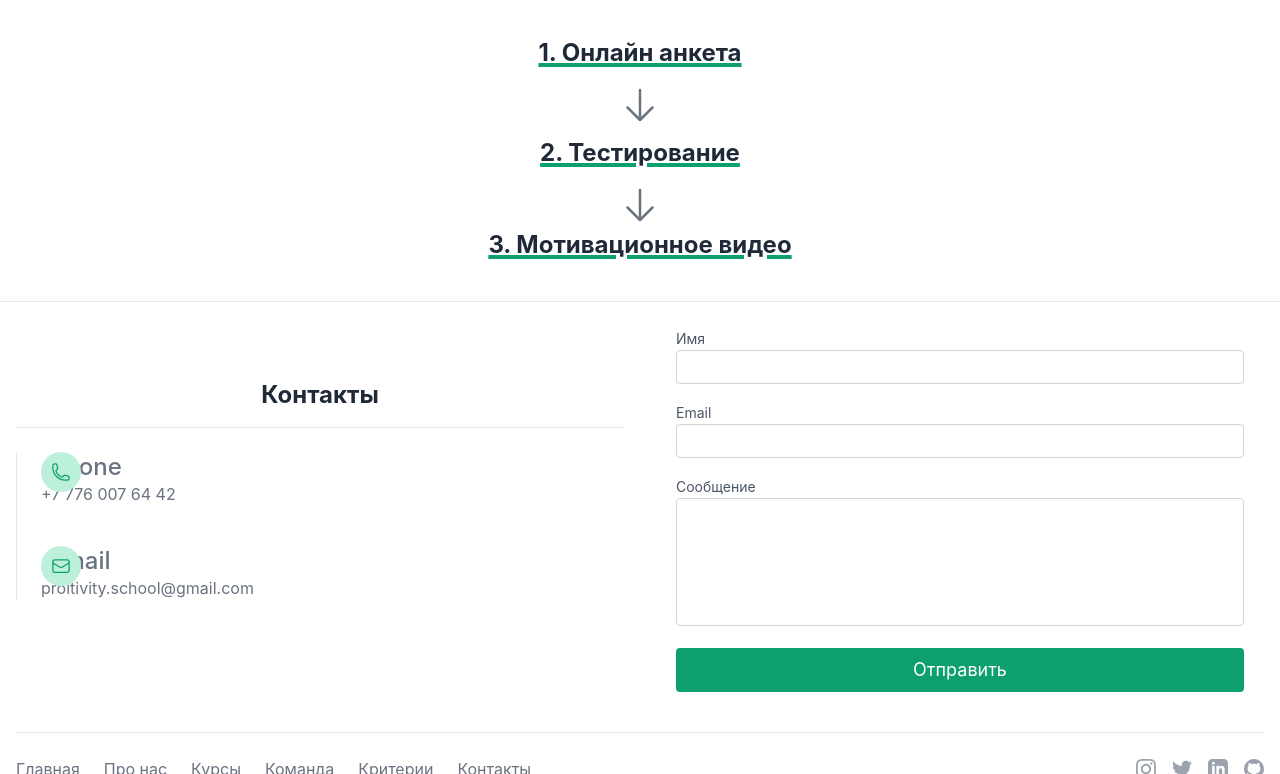
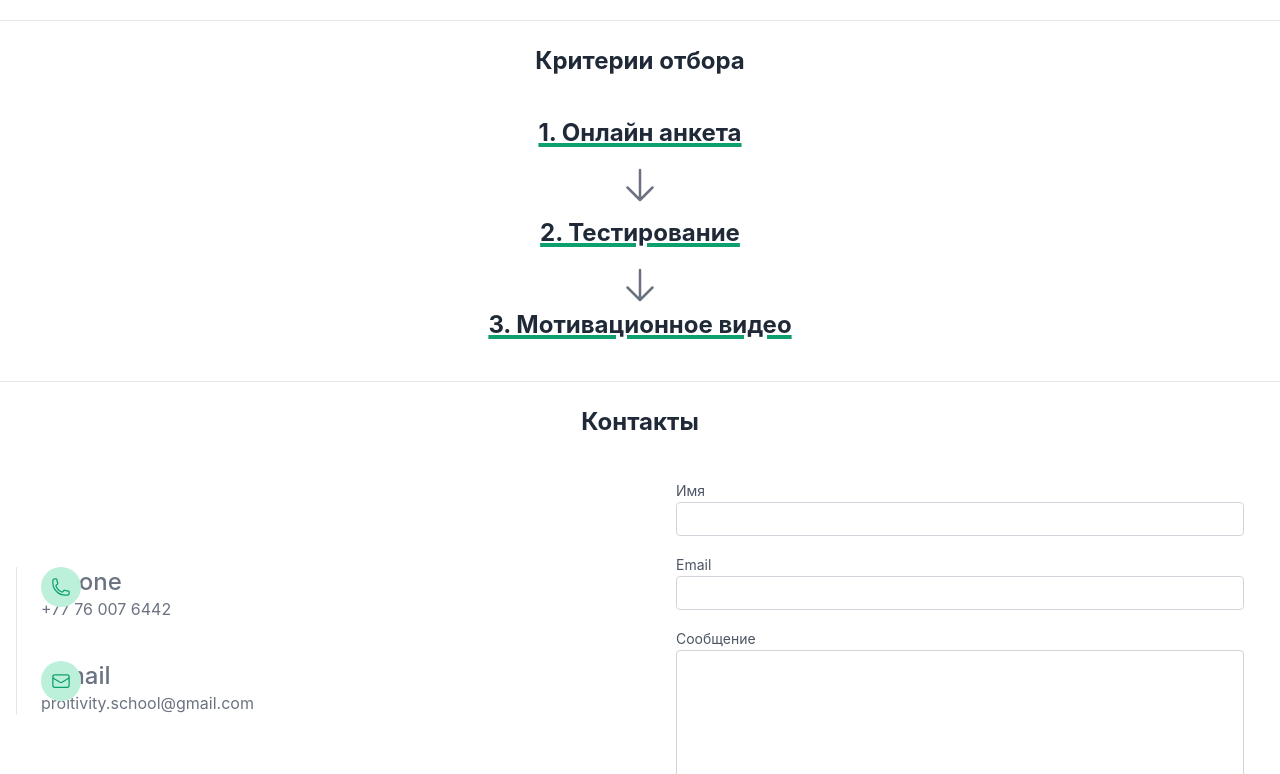
Before and after one commit to shinigami789/shinigami789.github.io, a website: page index.html in a window 1280 px wide. Shown: the part 2026-2800 px from the top of the page. Drawn offline with nearby package versions, Linux system fonts and the light colour scheme.

Commit message:
final-ish

```diff
--- a/index.html
+++ b/index.html
@@ -24,7 +24,7 @@
         <div class="max-w-screen-xl flex flex-wrap items-center justify-between mx-auto p-4">
         <a href="#" class="flex items-center">
             <img src="img/logo.png" class="h-8 mr-3" alt="ProITivity Logo">
-            <span id="smth" class="self-center text-2xl font-semibold whitespace-nowrap dark:text-white">ProITivity</span>
+            <span class="self-center text-2xl font-semibold whitespace-nowrap text-white">ProITivity</span>
         </a>
         <div class="flex md:order-2">
           <a type="button" href="https://forms.gle/CwyLbYwuBVJWSDCFA" class="text-white bg-green-600 hover:bg-green-700 focus:ring-4 focus:outline-none focus:ring-blue-300 font-medium rounded-lg text-sm px-4 py-2 text-center mr-3 md:mr-0 dark:bg-green-600 dark:hover:bg-green-700 dark:focus:ring-green-800">Начать сейчас</a>
@@ -72,12 +72,10 @@
                   </div>
                 </div>
 
-                <div class="mx-auto max-w-screen-2xl px-6 md:px-8">
-                  <div class="mx-auto flex max-w-xl flex-col items-center text-center">
-                    <svg xmlns="http://www.w3.org/2000/svg" fill="currentColor" class="inline-block w-8 h-8 text-gray-400 mb-8" viewBox="0 0 975.036 975.036">
-                      <path d="M925.036 57.197h-304c-27.6 0-50 22.4-50 50v304c0 27.601 22.4 50 50 50h145.5c-1.9 79.601-20.4 143.3-55.4 191.2-27.6 37.8-69.399 69.1-125.3 93.8-25.7 11.3-36.8 41.7-24.8 67.101l36 76c11.6 24.399 40.3 35.1 65.1 24.399 66.2-28.6 122.101-64.8 167.7-108.8 55.601-53.7 93.7-114.3 114.3-181.9 20.601-67.6 30.9-159.8 30.9-276.8v-239c0-27.599-22.401-50-50-50zM106.036 913.497c65.4-28.5 121-64.699 166.9-108.6 56.1-53.7 94.4-114.1 115-181.2 20.6-67.1 30.899-159.6 30.899-277.5v-239c0-27.6-22.399-50-50-50h-304c-27.6 0-50 22.4-50 50v304c0 27.601 22.4 50 50 50h145.5c-1.9 79.601-20.4 143.3-55.4 191.2-27.6 37.8-69.4 69.1-125.3 93.8-25.7 11.3-36.8 41.7-24.8 67.101l35.9 75.8c11.601 24.399 40.501 35.2 65.301 24.399z"></path>
-                    </svg>
-                    <h1 class="italic text-black-800 mb-8 text-3xl font-bold sm:text-4xl md:mb-12 md:text-5xl">Unlocking your <br>IT potential</h1>
+                <div class="md:h-auto mx-auto max-w-screen-2xl px-6 md:px-8">
+                  <div class="items-center justify-center mx-auto flex max-w-xl flex-col text-center container px-5 py-24">
+
+                    <h1 class="italic text-black-800 mb-6 text-3xl font-bold sm:text-4xl md:mb-12 md:text-5xl">Unlocking your <br>IT potential</h1>
 
                     <div class="flex w-full flex-col gap-2.5 sm:flex-row sm:justify-center">
                       <a href="https://forms.gle/CwyLbYwuBVJWSDCFA" class="inline-block rounded-lg bg-green-500 px-8 py-3 text-center text-sm font-semibold text-white outline-none ring-indigo-300 transition duration-100 hover:bg-green-600 focus-visible:ring active:bg-green-700 md:text-base">Начните сейчас</a>
@@ -265,13 +263,13 @@
 
       <section id="contact">
         <section class="text-gray-600 body-font">
+
           <div class="bg-white py-6 sm:py-8 lg:py-12">
+            <h2 class="mb-4 text-center text-2xl font-bold text-gray-800 md:mb-6 lg:text-3xl">Контакты</h2><br>
+
             <div class="mx-auto max-w-screen-xl px-4 md:px-8">
               <div class="items-center justify-center grid gap-8 md:grid-cols-2 lg:gap-12">
                 <div class="bg-white md:h-auto">
-                  <h2 class="mb-4 text-center text-2xl font-bold text-gray-800 md:mb-6 lg:text-3xl">Контакты</h2>
-                  <hr>
-                  <br>
 
                   <ol class="relative text-gray-500 border-l border-gray-200 dark:border-gray-700 dark:text-gray-400">
                     <li class="mb-10 ml-6">
@@ -282,7 +280,7 @@
                         </span>
 
                         <h2 class="font-medium leading-tight text-2xl pl-2">Phone</h2>
-                        <p class="text-base">+7 776 007 64 42</p>
+                        <p class="text-base">+77 76 007 6442</p>
                     </li>
                     <li class="mb-10 ml-6">
                         <span class="absolute flex items-center justify-center w-10 h-10 bg-green-200 rounded-full -left-4 ring-4 ring-white dark:ring-gray-900 dark:bg-green-900">
@@ -314,7 +312,6 @@
                     <button class="text-white bg-green-500 border-0 py-2 px-6 focus:outline-none hover:bg-green-600 rounded text-lg" onclick="sendEmail()">Отправить</button>
 
                   </div>
-
               </div>
             </div>
           </div>
@@ -326,7 +323,7 @@
           <footer class="mx-auto max-w-screen-2xl px-4 md:px-8">
             <div class="flex flex-col items-center justify-between gap-4 border-t border-b py-6 md:flex-row">
 
-              <nav class="flex flex-wrap justify-center gap-x-4 gap-y-2 md:justify-start md:gap-6">
+              <nav class="flex flex-auto justify-center gap-x-4 gap-y-2 md:gap-6">
                 <a href="#" class="text-gray-500 transition duration-100 hover:text-green-500 active:text-green-600">Главная</a>
                 <a href="#aboutus" class="text-gray-500 transition duration-100 hover:text-green-500 active:text-green-600">Про нас</a>
                 <a href="#courses" class="text-gray-500 transition duration-100 hover:text-green-500 active:text-green-600">Курсы</a>
@@ -335,31 +332,6 @@
                 <a href="#contact" class="text-gray-500 transition duration-100 hover:text-green-500 active:text-green-600">Контакты</a>
               </nav>
 
-              <div class="flex gap-4">
-                <a href="#" target="_blank" class="text-gray-400 transition duration-100 hover:text-gray-500 active:text-gray-600">
-                  <svg class="h-5 w-5" width="24" height="24" viewBox="0 0 24 24" fill="currentColor" xmlns="http://www.w3.org/2000/svg">
-                    <path d="M12 2.163c3.204 0 3.584.012 4.85.07 3.252.148 4.771 1.691 4.919 4.919.058 1.265.069 1.645.069 4.849 0 3.205-.012 3.584-.069 4.849-.149 3.225-1.664 4.771-4.919 4.919-1.266.058-1.644.07-4.85.07-3.204 0-3.584-.012-4.849-.07-3.26-.149-4.771-1.699-4.919-4.92-.058-1.265-.07-1.644-.07-4.849 0-3.204.013-3.583.07-4.849.149-3.227 1.664-4.771 4.919-4.919 1.266-.057 1.645-.069 4.849-.069zm0-2.163c-3.259 0-3.667.014-4.947.072-4.358.2-6.78 2.618-6.98 6.98-.059 1.281-.073 1.689-.073 4.948 0 3.259.014 3.668.072 4.948.2 4.358 2.618 6.78 6.98 6.98 1.281.058 1.689.072 4.948.072 3.259 0 3.668-.014 4.948-.072 4.354-.2 6.782-2.618 6.979-6.98.059-1.28.073-1.689.073-4.948 0-3.259-.014-3.667-.072-4.947-.196-4.354-2.617-6.78-6.979-6.98-1.281-.059-1.69-.073-4.949-.073zm0 5.838c-3.403 0-6.162 2.759-6.162 6.162s2.759 6.163 6.162 6.163 6.162-2.759 6.162-6.163c0-3.403-2.759-6.162-6.162-6.162zm0 10.162c-2.209 0-4-1.79-4-4 0-2.209 1.791-4 4-4s4 1.791 4 4c0 2.21-1.791 4-4 4zm6.406-11.845c-.796 0-1.441.645-1.441 1.44s.645 1.44 1.441 1.44c.795 0 1.439-.645 1.439-1.44s-.644-1.44-1.439-1.44z" />
-                  </svg>
-                </a>
-
-                <a href="#" target="_blank" class="text-gray-400 transition duration-100 hover:text-gray-500 active:text-gray-600">
-                  <svg class="h-5 w-5" width="24" height="24" viewBox="0 0 24 24" fill="currentColor" xmlns="http://www.w3.org/2000/svg">
-                    <path d="M24 4.557c-.883.392-1.832.656-2.828.775 1.017-.609 1.798-1.574 2.165-2.724-.951.564-2.005.974-3.127 1.195-.897-.957-2.178-1.555-3.594-1.555-3.179 0-5.515 2.966-4.797 6.045-4.091-.205-7.719-2.165-10.148-5.144-1.29 2.213-.669 5.108 1.523 6.574-.806-.026-1.566-.247-2.229-.616-.054 2.281 1.581 4.415 3.949 4.89-.693.188-1.452.232-2.224.084.626 1.956 2.444 3.379 4.6 3.419-2.07 1.623-4.678 2.348-7.29 2.04 2.179 1.397 4.768 2.212 7.548 2.212 9.142 0 14.307-7.721 13.995-14.646.962-.695 1.797-1.562 2.457-2.549z" />
-                  </svg>
-                </a>
-
-                <a href="#" target="_blank" class="text-gray-400 transition duration-100 hover:text-gray-500 active:text-gray-600">
-                  <svg class="h-5 w-5" width="24" height="24" viewBox="0 0 24 24" fill="currentColor" xmlns="http://www.w3.org/2000/svg">
-                    <path d="M19 0h-14c-2.761 0-5 2.239-5 5v14c0 2.761 2.239 5 5 5h14c2.762 0 5-2.239 5-5v-14c0-2.761-2.238-5-5-5zm-11 19h-3v-11h3v11zm-1.5-12.268c-.966 0-1.75-.79-1.75-1.764s.784-1.764 1.75-1.764 1.75.79 1.75 1.764-.783 1.764-1.75 1.764zm13.5 12.268h-3v-5.604c0-3.368-4-3.113-4 0v5.604h-3v-11h3v1.765c1.396-2.586 7-2.777 7 2.476v6.759z" />
-                  </svg>
-                </a>
-
-                <a href="#" target="_blank" class="text-gray-400 transition duration-100 hover:text-gray-500 active:text-gray-600">
-                  <svg class="h-5 w-5" width="24" height="24" viewBox="0 0 24 24" fill="currentColor" xmlns="http://www.w3.org/2000/svg">
-                    <path d="M12 0c-6.626 0-12 5.373-12 12 0 5.302 3.438 9.8 8.207 11.387.599.111.793-.261.793-.577v-2.234c-3.338.726-4.033-1.416-4.033-1.416-.546-1.387-1.333-1.756-1.333-1.756-1.089-.745.083-.729.083-.729 1.205.084 1.839 1.237 1.839 1.237 1.07 1.834 2.807 1.304 3.492.997.107-.775.418-1.305.762-1.604-2.665-.305-5.467-1.334-5.467-5.931 0-1.311.469-2.381 1.236-3.221-.124-.303-.535-1.524.117-3.176 0 0 1.008-.322 3.301 1.23.957-.266 1.983-.399 3.003-.404 1.02.005 2.047.138 3.006.404 2.291-1.552 3.297-1.23 3.297-1.23.653 1.653.242 2.874.118 3.176.77.84 1.235 1.911 1.235 3.221 0 4.609-2.807 5.624-5.479 5.921.43.372.823 1.102.823 2.222v3.293c0 .319.192.694.801.576 4.765-1.589 8.199-6.086 8.199-11.386 0-6.627-5.373-12-12-12z" />
-                  </svg>
-                </a>
-              </div>
             </div>
 
             <div class="py-8 text-center text-sm text-gray-400">© 2023 - ProITivity</div>
```
